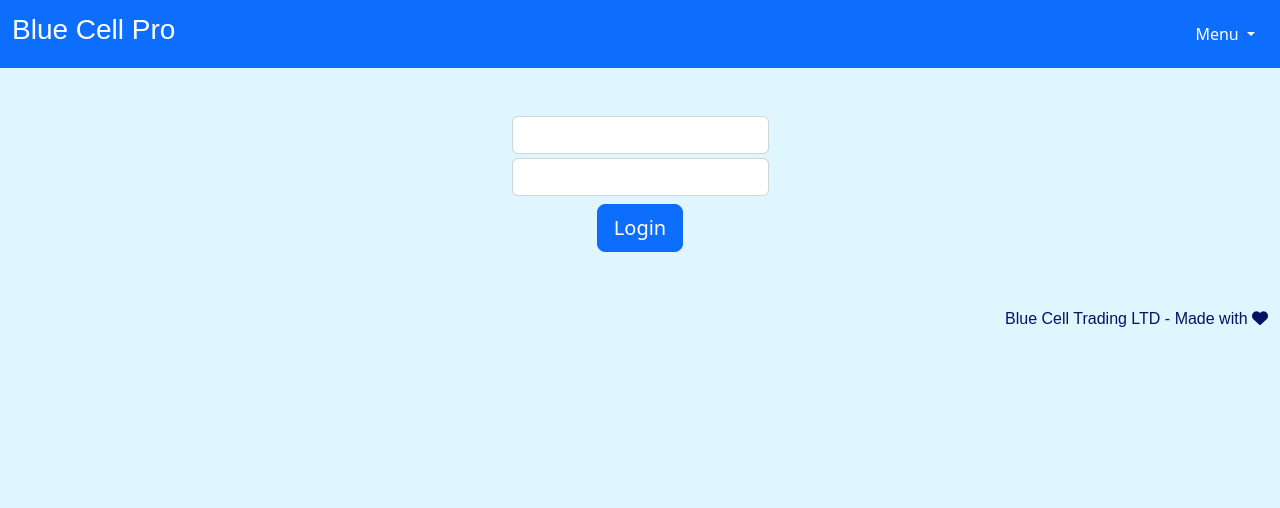
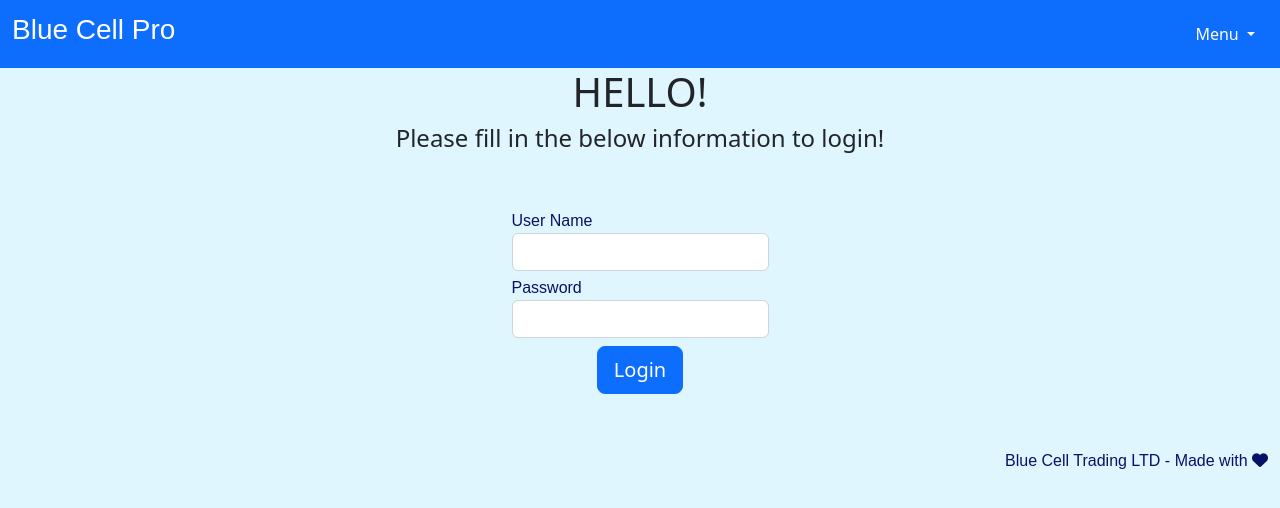
Before and after one commit to supascooopa/Flask-Productivity-Project, a Flask app: page / in a window 1280 px wide. Shown: the top 508 px of the page. Run offline with Flask 2, Linux system fonts and the light colour scheme; some libraries are stand-ins or nearby versions; some web fonts are replaced.

Commit message:
added greeting text to login.html and register.html

```diff
--- a/main.py
+++ b/main.py
@@ -71,6 +71,7 @@ def login_page():
     if form.validate_on_submit():
         return redirect(url_for("home"))
     return render_template("login.html", login_form=form)
+
 
 @app.route("/register-user", methods=['GET','POST'])
 def registration_page():
--- a/templates/login.html
+++ b/templates/login.html
@@ -1,14 +1,29 @@
 {% block content %}
 {% include "header.html" %}
+
+<div class="welcoming-message">
+    <div class="row justify-content-md-center">
+        <div class="col-auto">
+            <h1> HELLO! </h1>
+        </div>
+        <div class="row justify-content-md-center">
+            <div class="col-auto">
+                <h4> Please fill in the below information to login! </h4>
+            </div>
+        </div>
+    </div>
+</div>
 <form method="POST" enctype="multipart/form-data">
     {{ login_form.hidden_tag() }}
     <div class="row justify-content-md-center py-0">
         <div class="form-group col-auto mt-5">
-    {{ login_form.user_name_field(class_="form-control") }}
+     {{ login_form.user_name_field.label }} {{ login_form.user_name_field(class_="form-control") }}
         </div>
+
         </div>
     <div class="row justify-content-md-center py-0">
         <div class="form-group col-auto my-1">
+            {{ login_form.password_field.label }}
     {{ login_form.password_field(class_="form-control") }}
         </div>
                </div>
--- a/templates/register.html
+++ b/templates/register.html
@@ -1,6 +1,6 @@
 {% block content %}
 {% include "header.html" %}
-<div class="registartion message">
+<div class="registartion-message">
     <div class="row justify-content-md-center">
         <div class="col-auto">
             <h1> Please fill out the information below to register a user.</h1>
@@ -12,11 +12,13 @@
     {{ register_form.hidden_tag() }}
     <div class="row justify-content-md-center py-0">
         <div class="form-group col-auto mt-5">
+            {{ register_form.user_name_field.label }}
     {{ register_form.user_name_field(class_="form-control") }}
         </div>
         </div>
     <div class="row justify-content-md-center py-0">
         <div class="form-group col-auto my-1">
+            {{ register_form.password_field.label}}
     {{ register_form.password_field(class_="form-control") }}
         </div>
                </div>
```
